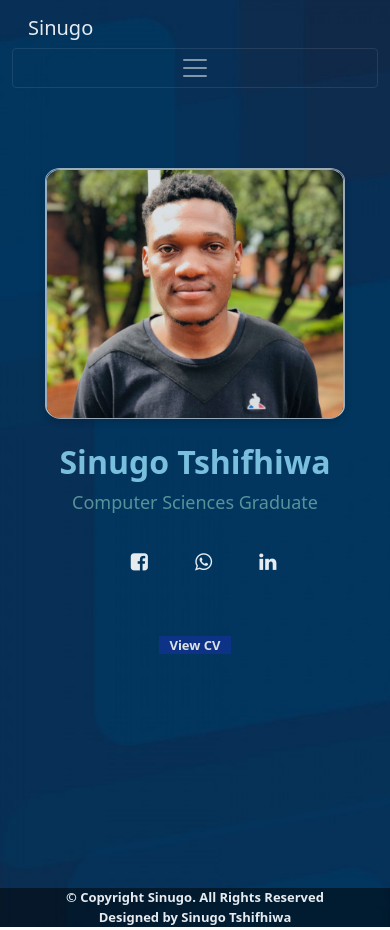
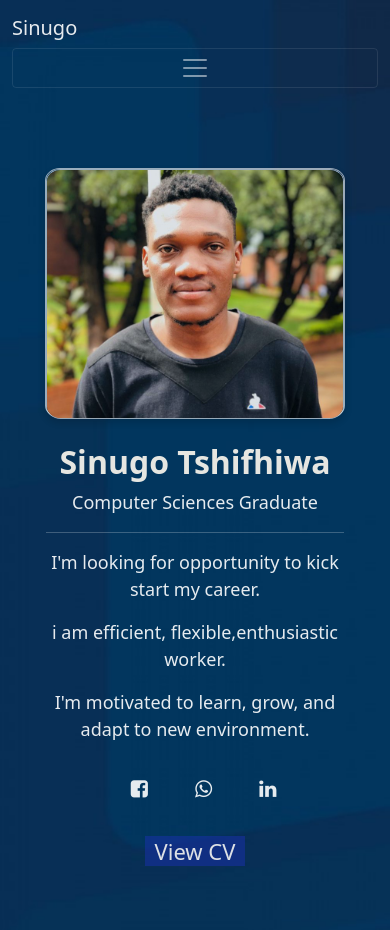
Before and after one commit to Expolearn/sinugo-portfolio, a plain HTML site: page index.html in a window 390 px wide. Shown: the top 930 px of the page. Drawn offline with nearby package versions, Linux system fonts and the light colour scheme.

Commit message:
adding description and cv on index page

```diff
--- a/index.html
+++ b/index.html
@@ -57,7 +57,10 @@
  <img src="images/chifhi.jpg" alt="lunah" style="width:100%">
  <br><br>
 <h1>Sinugo Tshifhiwa</h1>
-<p>Computer Sciences Graduate</p>
+<p>Computer Sciences Graduate</p><hr>
+<p>I'm looking for opportunity to kick <br>start my career.</p>
+<p>i am efficient, flexible,enthusiastic worker.</p>
+<p>I'm motivated to learn, grow, and adapt to new environment.</p>
 
 
 <div class="social-icons">
@@ -66,8 +69,8 @@
   <a target="_blank" href="https://chatwith.io/s/sinugo-tshifhiwa"><i class="fa fa-3x fa fa-whatsapp "></i></a>
 
   <a target="_blank" href="https://www.linkedin.com/in/tshifhiwa-sinugo-a758b98a/"><i class="fa fa-3x fa-linkedin"></i></a>
-  <br><br>
-  <p></p><a class="cv" href="CV.pdf"><strong>View CV </a></p>
+  <br>
+  <p></p><a class="cv" href="CV.pdf">View CV </a></p>
 </div>
 
 </div>
--- a/style.css
+++ b/style.css
@@ -75,7 +75,7 @@ button:hover, a:hover {
 
 .container {
    border: 5px;
-   height: 600px;
+   height: 710px;
    width: 350px;
    margin: 0 auto;
    border-radius: 8px;
@@ -117,6 +117,9 @@ p {
   margin-left: 10px;
 }
 
+hr {
+  color: white;
+}
 
 .fa:hover {
   opacity: 0.7;
@@ -148,25 +151,9 @@ footer {
 }
 
 
-@media screen and (max-width: 700px) {
-  h1 {
-   color: skyblue;
-  }
-  p {
-    color: cadetblue;
-  }
+@media screen and (min-width: 700px) {
 
-   nav a{
-    text-decoration: none;
-  color: white;
-  font-size: 12px;
-  padding-right: 10px;
-  padding-left: 10px;
-  padding: 14px 16px;
-  }
 
-  footer, strong, a{
-      width: 100%;
-      font-size: 13px;
-  }
+
+
 }
```
